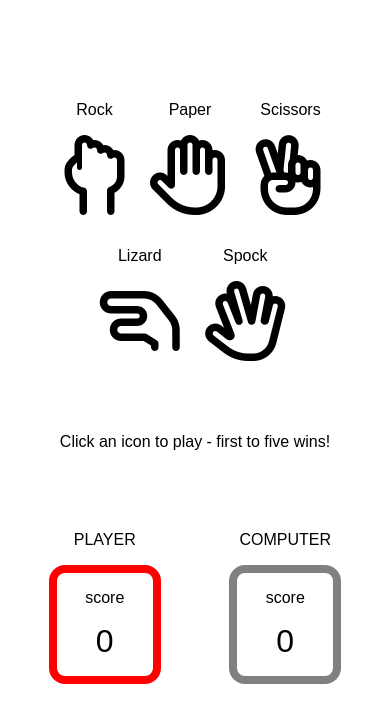
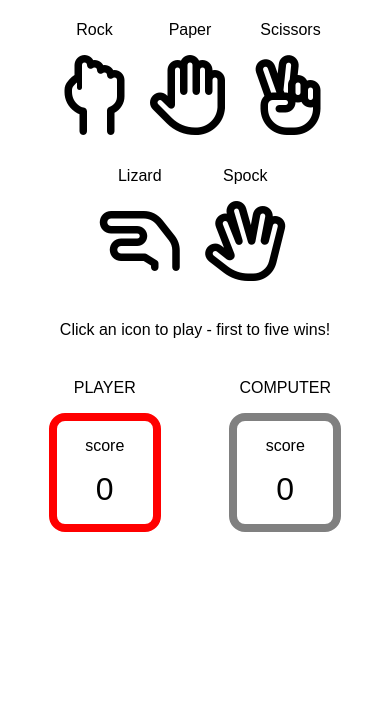
Before and after one commit to knutinator/lets-play-rpsls, a plain HTML site: page index.html in a window 390 px wide. Shown: the part 121-844 px from the top of the page. Drawn offline with Linux system fonts and the light colour scheme; a web font is replaced by a local one.

Commit message:
Add media queries for mobile phone styling

```diff
--- a/assets/css/style.css
+++ b/assets/css/style.css
@@ -16,9 +16,23 @@ body {
     margin-top: -2rem;
 }
 
+/* Styling to make whole game fit on mobile screens */
+@media screen and (max-width: 425px) {
+    .logo-bottom {
+        margin-bottom: 1rem;
+    }
+    #game-area {
+        padding: 0rem;
+        margin: auto;
+        width: 90%;
+    }
+    p#winner-message-area {
+        margin-bottom: -1.5rem;
+    }
+  }
+
 /* main game area containing icons */
 #game-area {
-    padding: 2rem;
     position: relative;
 }
 
@@ -46,9 +60,10 @@ body {
 /* Player names and scoreboxes */
 #score-area {
     width: 75%;
-    max-width: 25rem;
-    margin: auto;
-    height: 10rem;
+    max-width: 20rem;
+    margin: 0 auto 0 auto;
+    height: 260px;
+
 }
 
 #player1 {
```
